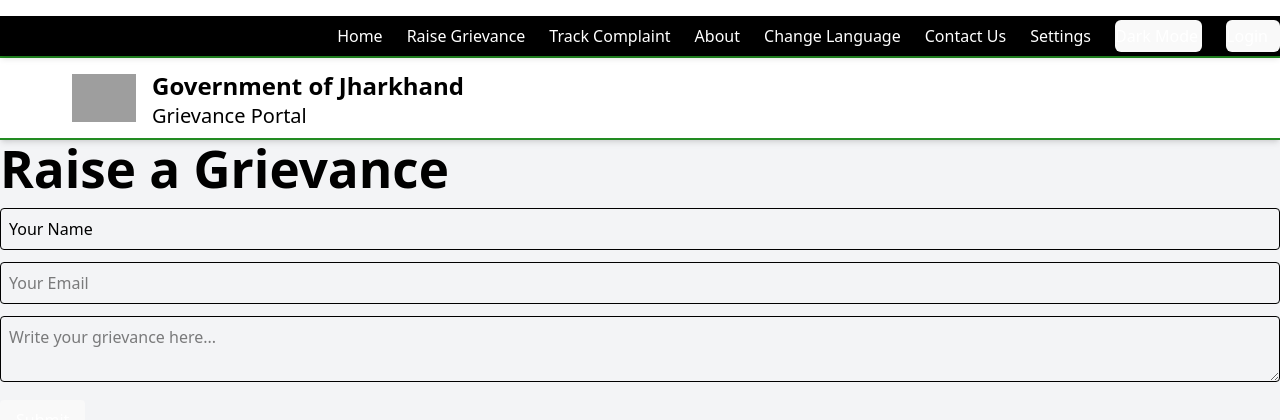
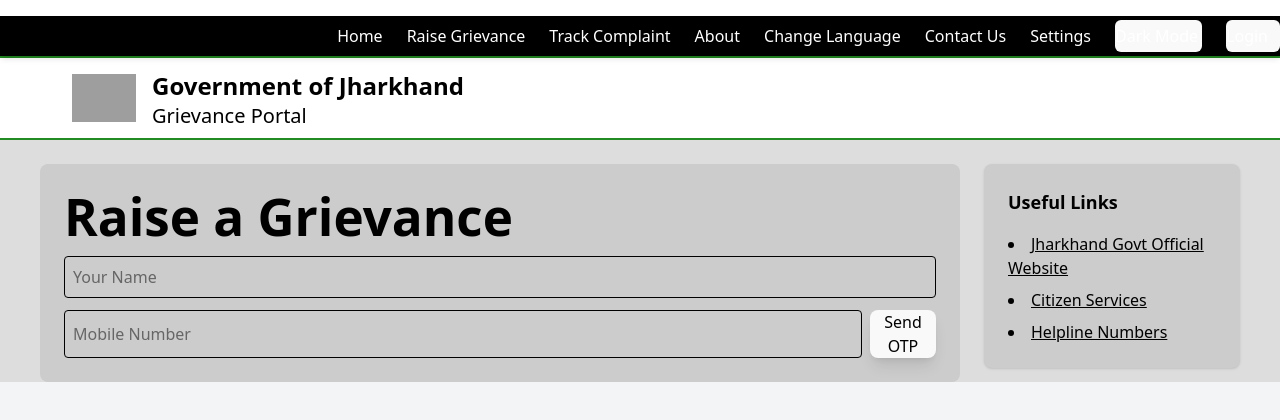
Before and after one commit to AaronSamuelM/Grievence_Portal, a React (Vite) app: page /grievance in a window 1280 px wide. Shown: the top 420 px of the page. Built offline with nearby package versions, Linux system fonts and the light colour scheme; grey boxes are pictures that could not be loaded.

Commit message:
Grievence portal fine tunning

```diff
--- a/index.html
+++ b/index.html
@@ -4,7 +4,7 @@
     <meta charset="UTF-8" />
     <link rel="icon" type="image/png" href="/jhlogo55.png" />
     <meta name="viewport" content="width=device-width, initial-scale=1.0" />
-    <title>Grievence Portal</title>
+    <title>Jharkhand Grievence Portal</title>
   </head>
   <body>
     <div id="root"></div>
--- a/src/App.jsx
+++ b/src/App.jsx
@@ -15,7 +15,7 @@
 import Login from "./pages/Login";
 
 function App() {
-  const [darkMode, _setDarkMode] = useState(false);
+  const [_darkMode, _setDarkMode] = useState(false);
   const [_loggedIn, setLoggedIn] = useState(false);
   const location = useLocation();
   const isLoginPage = location.pathname === "/login";
--- a/src/pages/Grievance.jsx
+++ b/src/pages/Grievance.jsx
@@ -1,16 +1,223 @@
+import { useState, useRef, useEffect } from "react";
+
 function Grievance() {
+  const [selectedProblems, setSelectedProblems] = useState([]);
+  const [showOptions, setShowOptions] = useState(false);
+  const [verify, setVerify] = useState(false);
+  const [verified, setVerified] = useState(false);
+  const [otpSent, setOtpSent] = useState(false);
+  const [cooldown, setCooldown] = useState(0); // seconds left for resend
+  const dropdownRef = useRef(null);
+
+  const departments = [
+    "Agriculture, Animal Husbandry & Co-operative",
+    "Building Construction",
+    "Cabinet Election",
+    "Cabinet Secretariat and Vigilance",
+    "Commercial Taxes",
+    "Drinking Water and Sanitation",
+    "Energy",
+    "Excise and Prohibition",
+    "Finance",
+    "Food, Public Distribution & Consumer Affairs",
+    "Forest, Environment & Climate Change",
+    "Health, Medical Education & Family Welfare",
+    "Higher and Technical Education",
+    "Home, Jail & Disaster Management",
+    "Industries",
+    "Information & Public Relations",
+    "Information Technology & e-Governance",
+    "Labour, Employment, Training and Skill Development",
+    "Law",
+    "Mines & Geology",
+    "Panchayati Raj",
+    "Personnel, Administrative Reforms & Rajbhasha",
+    "Planning & Development",
+    "Revenue, Registration & Land Reforms",
+    "Road Construction",
+    "Rural Development",
+    "Rural Works",
+    "Scheduled Tribe, Scheduled Caste, Minority and Backward Class Welfare",
+    "School Education & Literacy",
+    "Tourism, Arts, Culture, Sports & Youth Affairs",
+    "Transport",
+    "Urban Development & Housing",
+    "Water Resources",
+    "Women, Child Development & Social Security"
+  ];
+
+  const handleCheckboxChange = (problem) => {
+    setSelectedProblems((prev) =>
+      prev.includes(problem)
+        ? prev.filter((item) => item !== problem)
+        : [...prev, problem]
+    );
+  };
+
+  // OTP request function with cooldown
+  const requestOtp = () => {
+    if (cooldown > 0) return; // prevent spamming
+    setVerify(true);
+    setOtpSent(true);
+    setCooldown(60); // 60s cooldown
+
+    // TODO: 🔑 Call backend API to send OTP and return JWT for validation later
+
+    const timer = setInterval(() => {
+      setCooldown((prev) => {
+        if (prev <= 1) {
+          clearInterval(timer);
+          return 0;
+        }
+        return prev - 1;
+      });
+    }, 1000);
+  };
+
+  // Handle OTP submit
+  const handleOtpSubmit = () => {
+    setVerified(true);
+    // 1. Send OTP + JWT token to backend
+    // 2. Verify OTP against signed JWT server-side
+    // 3. If valid, mark user as authenticated
+  };
+
+  // Close dropdown if click happens outside
+  useEffect(() => {
+    const handleClickOutside = (event) => {
+      if (dropdownRef.current && !dropdownRef.current.contains(event.target)) {
+        setShowOptions(false);
+      }
+    };
+    document.addEventListener("mousedown", handleClickOutside);
+    return () => document.removeEventListener("mousedown", handleClickOutside);
+  }, []);
+
   return (
-    <div>
-      <h1 className="text-xl text-black font-bold mb-3">Raise a Grievance</h1>
-      <form className="text-black space-y-3">
-        <input type="text" placeholder="Your Name" className="w-full p-2 placeholder:text-black border rounded" />
-        <input type="email" placeholder="Your Email" className="w-full p-2 border rounded" />
-        <textarea placeholder="Write your grievance here..." className="w-full p-2 border rounded"></textarea>
-        <button className="bg-blue-600 text-white px-4 py-2 rounded hover:bg-blue-700">
-          Submit
-        </button>
-      </form>
+    <div className="flex flex-col items-start gap-6 md:flex-row lg:flex-row overflow-y-clip px-10 pt-6 bg-[#ddd]">
+      <div className="flex-1 bg-[#ccc] p-6 rounded-lg">
+        <h1 className="text-xl text-black font-bold mb-3">Raise a Grievance</h1>
+
+        <form className="space-y-3 text-black">
+          <input
+            type="text"
+            placeholder="Your Name"
+            className="w-full p-2 border rounded"
+          />
+          {!verified &&
+          <div className="flex flex-row gap-2">
+            <input
+              type="tel"
+              placeholder="Mobile Number"
+              className="w-full p-2 border rounded"
+            />
+
+            <button
+              type="button"
+              onClick={requestOtp}
+              disabled={cooldown > 0}
+              className="shadow-lg rounded-lg hover:scale-105"
+            >
+              {cooldown > 0 ? `Resend in ${cooldown}s` : "Send OTP"}
+            </button>
+          </div>}
+
+          {verify && (
+            <div className="flex flex-row gap-2">
+              <input
+                type="tel"
+                placeholder="Enter OTP"
+                className="w-full p-2 border rounded"
+              />
+              {!verified &&
+              <button
+                type="button"
+                onClick={handleOtpSubmit}
+                className="shadow-lg rounded-lg hover:scale-105"
+              >
+                Submit OTP
+              </button>}
+            </div>
+          )}
+
+          {verified && (
+            <div>
+              {/* Problem type dropdown */}
+              <div className="relative" ref={dropdownRef}>
+                <button
+                  type="button"
+                  onClick={() => setShowOptions(!showOptions)}
+                  className="w-full p-2 border rounded text-left"
+                >
+                  {selectedProblems.length > 0
+                    ? selectedProblems.join(", ")
+                    : "Select The corresponding Department"}
+                </button>
+
+                <div
+                  className={`origin-top transition-all duration-300 ease-in transform ${
+                    showOptions
+                      ? "max-h-40 opacity-100 scale-y-100 relative"
+                      : "max-h-0 opacity-0 scale-y-0 absolute"
+                  } overflow-y-scroll z-10 w-full border rounded p-2 mt-1 shadow`}
+                >
+                  {departments.map((problem, idx) => (
+                    <label
+                      key={idx}
+                      className="flex hover:pl-1 hover:bg-[#ccd] items-center transition-all duration-300 space-x-2 mb-1"
+                    >
+                      <input
+                        type="checkbox"
+                        checked={selectedProblems.includes(problem)}
+                        onChange={() => handleCheckboxChange(problem)}
+                      />
+                      <span>{problem}</span>
+                    </label>
+                  ))}
+                </div>
+              </div>
+
+              <textarea
+                placeholder="Write your grievance here..."
+                className="w-full p-2 border rounded mt-3"
+              ></textarea>
+            </div>
+          )}
+        </form>
+      </div>
+
+      {/* Sidebar */}
+      <div className="w-64 overflow-y-clip bg-[#ccc] p-6 rounded-lg shadow">
+        <h2 className="text-lg text-black font-semibold mb-4">Useful Links</h2>
+        <ul className="list-disc list-inside text-black space-y-2">
+          <li>
+            <a
+              href="#"
+              className="underline text-black hover:text-gray-800 visited:text-purple-800"
+            >
+              Jharkhand Govt Official Website
+            </a>
+          </li>
+          <li>
+            <a
+              href="#"
+              className="underline text-black hover:text-gray-800 visited:text-purple-800"
+            >
+              Citizen Services
+            </a>
+          </li>
+          <li>
+            <a
+              href="#"
+              className="underline text-black hover:text-gray-800 visited:text-purple-800"
+            >
+              Helpline Numbers
+            </a>
+          </li>
+        </ul>
+      </div>
     </div>
   );
 }
+
 export default Grievance;
```
